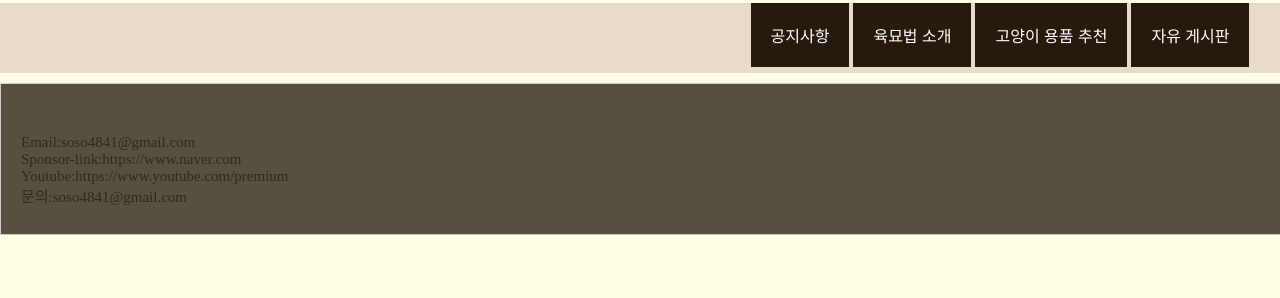
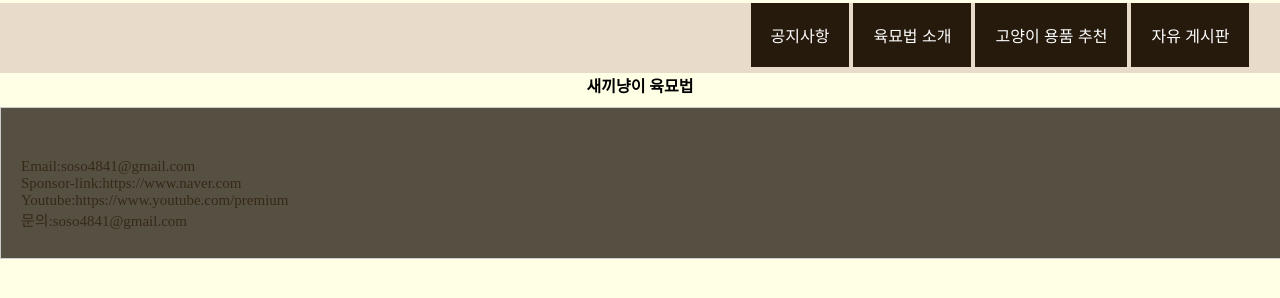
Before and after one commit to soso4841/soso4841.github-io, a plain HTML site: page index3.html in a window 1280 px wide. Shown: the part 134-432 px from the top of the page. Drawn offline with Linux system fonts and the light colour scheme.

Commit message:
Update index3.html

```diff
--- a/index3.html
+++ b/index3.html
@@ -128,6 +128,8 @@
 				margin: 50px 0 10px 20px;
 				text-align: left;
 				font-size: 15px;}
+		#main{border: solid 1px #ccccccc;
+			border-collapse:collapse;}
 		</style>
 </head>
 <body>
@@ -172,7 +174,10 @@
 	</nav>
 </section>
 <div class="clear"></div>
+		<section id="main">
+			<h4>새끼냥이 육묘법</h4>
 
+		</section>
 
 		<div class="clear"></div>
 		<footer>
```
